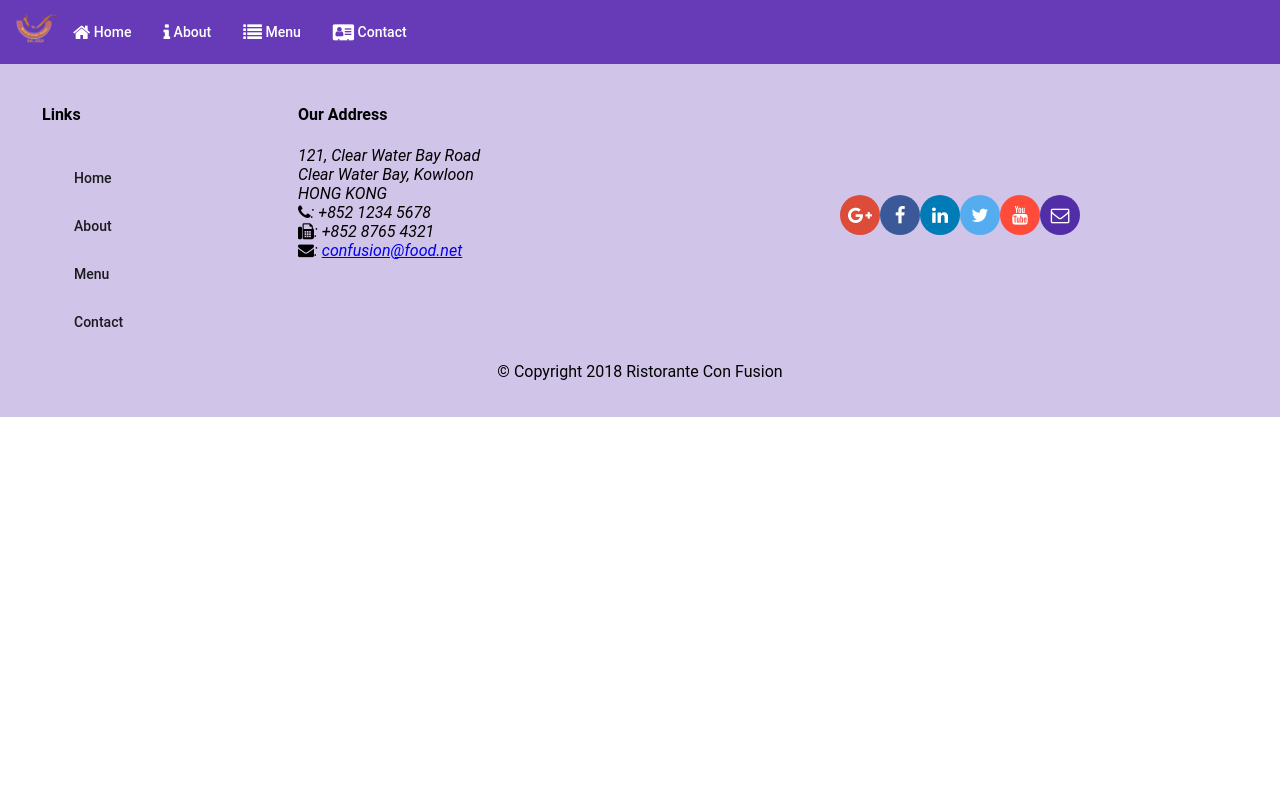
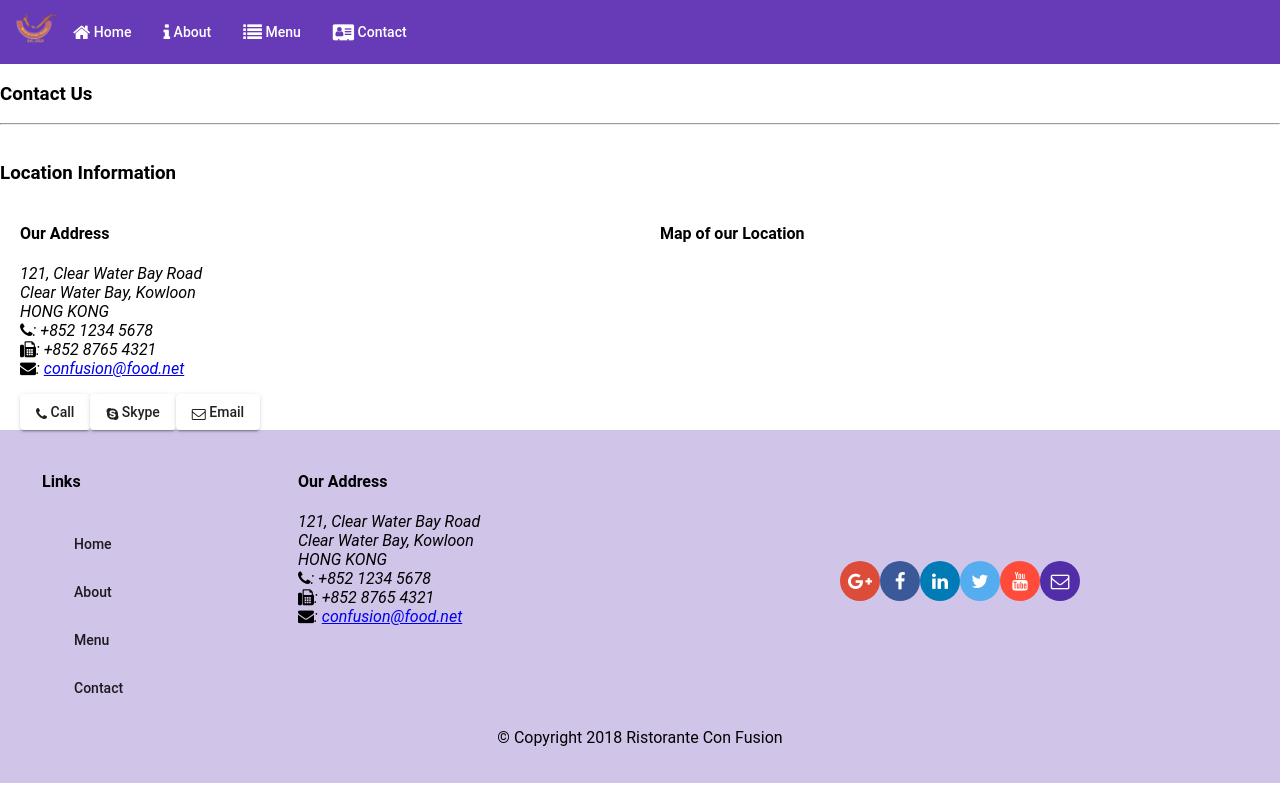
Before and after one commit to ahmedabroug/conFusion, an Angular app: page /contactus in a window 1280 px wide. Before the commit this address led to /. Built offline with nearby package versions, Linux system fonts and the light colour scheme.

Commit message:
Single Page Applications Part 1

```diff
--- a/src/app/app-routing/routes.ts
+++ b/src/app/app-routing/routes.ts
@@ -9,5 +9,6 @@
 export const routes: Routes = [
   { path: 'home',  component: HomeComponent },
   { path: 'menu',     component: MenuComponent },
+  { path: 'contactus',     component: ContactComponent },
   { path: '', redirectTo: '/home', pathMatch: 'full' }
 ];
--- a/src/app/app.module.ts
+++ b/src/app/app.module.ts
@@ -20,6 +20,7 @@
 import { ContactComponent } from './contact/contact.component';
 
 import { DishService } from './services/dish.service';
+import { PromotionService } from './services/promotion.service';
 
 import { AppRoutingModule } from './app-routing/app-routing.module';
 
@@ -45,7 +46,7 @@
     MatButtonModule,
     AppRoutingModule
   ],
-  providers: [DishService],
+  providers: [DishService,PromotionService],
   bootstrap: [AppComponent]
 })
 export class AppModule { }
--- a/src/app/contact/contact.component.html
+++ b/src/app/contact/contact.component.html
@@ -1,3 +1,38 @@
-<p>
-  contact works!
-</p>
+<div class="container"
+  fxLayout="column"
+  fxLayoutGap="10px">
+
+  <div fxFlex>
+    <div>
+        <h3>Contact Us</h3>
+        <hr>
+    </div>
+  </div>
+
+  <div fxFlex>
+    <h3>Location Information</h3>
+    <div fxLayout="column" fxLayout.gt-sm="row">
+      <div fxFlex="50" fxFlexOffset="20px">
+        <h4>Our Address</h4>
+        <address>
+          121, Clear Water Bay Road<br>
+          Clear Water Bay, Kowloon<br>
+          HONG KONG<br>
+          <i class="fa fa-phone"></i>: +852 1234 5678<br>
+          <i class="fa fa-fax"></i>: +852 8765 4321<br>
+          <i class="fa fa-envelope"></i>:
+                <a href="mailto:confusion@food.net">confusion@food.net</a>
+        </address>
+        <p></p>
+        <div>
+          <a mat-raised-button href="tel:+85212345678"><i class="fa fa-phone"></i> Call</a>
+          <a mat-raised-button><i class="fa fa-skype"></i> Skype</a>
+          <a mat-raised-button href="mailto:confusion@food.net"><i class="fa fa-envelope-o"></i> Email</a>
+        </div>
+        </div>
+      <div fxFlex="40">
+        <h4>Map of our Location</h4>
+      </div>
+    </div>
+  </div>
+</div>
--- a/src/app/header/header.component.html
+++ b/src/app/header/header.component.html
@@ -1,7 +1,7 @@
 <mat-toolbar color="primary">
   <span><img src="/assets/images/logo.png" height=30 width=41></span>
-  <a mat-button routerLink="/home"><span class="fa fa-home fa-lg"></span> Home</a>
+  <a mat-button routerLink="/home" routerLinkActive="active"><span class="fa fa-home fa-lg"></span> Home</a>
   <a mat-button><span class="fa fa-info fa-lg"></span> About</a>
   <a mat-button routerLink="/menu"><span class="fa fa-list fa-lg"></span> Menu</a>
-  <a mat-button><span class="fa fa-address-card fa-lg"></span> Contact</a>
+  <a mat-button routerLink="/contactus"><span class="fa fa-address-card fa-lg"></span> Contact</a>
 </mat-toolbar>
--- a/src/app/header/header.component.scss
+++ b/src/app/header/header.component.scss
@@ -2,6 +2,7 @@
 $background-dark: #512DA8;
 $background-light: #9575CD;
 $background-pale: #D1C4E9;
+$background-moredark: #4527A0;
 
 @mixin zero-margin($pad-up-down, $pad-left-right) {
     margin: 0px auto;
@@ -14,3 +15,6 @@
     color:floralwhite;
     min-height: 150px;
 }
+.active {
+    background: $background-moredark;
+}
--- a/src/app/home/home.component.html
+++ b/src/app/home/home.component.html
@@ -1,3 +1,36 @@
-<p>
-  home works!
-</p>
+<div class="container"
+     fxLayout="row"
+     fxLayout.sm="column"
+     fxLayout.xs="column"
+     fxLayoutAlign.gt-md="space-around center"
+     fxLayoutGap="10px">
+
+<mat-card *ngIf="dish" fxFlex>
+  <mat-card-header>
+    <div mat-card-avatar></div>
+    <mat-card-title>
+      <h3>{{dish.name | uppercase}}</h3>
+    </mat-card-title>
+  </mat-card-header>
+  <img mat-card-image src={{dish.image}} alt={{dish.name}}>
+  <mat-card-content>
+    <p>{{dish.description}}
+    </p>
+  </mat-card-content>
+</mat-card>
+
+<mat-card *ngIf="promotion" fxFlex>
+  <mat-card-header>
+    <div mat-card-avatar></div>
+    <mat-card-title>
+      <h3>{{promotion.name | uppercase}}</h3>
+    </mat-card-title>
+  </mat-card-header>
+  <img mat-card-image src={{promotion.image}} alt={{promotion.name}}>
+  <mat-card-content>
+    <p>{{promotion.description}}
+    </p>
+  </mat-card-content>
+</mat-card>
+
+</div>
--- a/src/app/home/home.component.ts
+++ b/src/app/home/home.component.ts
@@ -1,4 +1,8 @@
 import { Component, OnInit } from '@angular/core';
+import { Dish } from '../shared/dish';
+import { DishService } from '../services/dish.service';
+import { Promotion } from '../shared/promotion';
+import { PromotionService } from '../services/promotion.service';
 
 @Component({
   selector: 'app-home',
@@ -6,10 +10,15 @@
   styleUrls: ['./home.component.scss']
 })
 export class HomeComponent implements OnInit {
+  dish: Dish;
+  promotion: Promotion;
 
-  constructor() { }
+  constructor(private dishservice: DishService,
+    private promotionservice: PromotionService) { }
 
   ngOnInit() {
+    this.dish = this.dishservice.getFeaturedDish();
+    this.promotion = this.promotionservice.getFeaturedPromotion();
   }
 
 }
--- a/src/app/services/dish.service.ts
+++ b/src/app/services/dish.service.ts
@@ -13,4 +13,12 @@
   getDishes(): Dish[] {
     return DISHES;
   }
+
+  getDish(id: number): Dish {
+    return DISHES.filter((dish) => (dish.id === id))[0];
+  }
+
+  getFeaturedDish(): Dish {
+    return DISHES.filter((dish) => dish.featured)[0];
+  }
 }
--- /dev/null
+++ b/src/app/services/promotion.service.ts
@@ -0,0 +1,23 @@
+import { Injectable } from '@angular/core';
+import { Promotion } from '../shared/promotion';
+import { PROMOTIONS } from '../shared/promotions';
+
+@Injectable({
+  providedIn: 'root'
+})
+export class PromotionService {
+
+  constructor() { }
+
+  getPromotions(): Promotion[] {
+    return PROMOTIONS;
+  }
+
+  getPromotion(id: number): Promotion {
+    return PROMOTIONS.filter((promo) => (promo.id === id))[0];
+  }
+
+  getFeaturedPromotion(): Promotion {
+    return PROMOTIONS.filter((promotion) => promotion.featured)[0];
+  }
+}
--- a/src/app/shared/dishes.ts
+++ b/src/app/shared/dishes.ts
@@ -2,11 +2,13 @@
 
 export const DISHES: Dish[] = [
     {
+        id: 0,
         name: 'Uthappizza',
         image: '/assets/images/uthappizza.png',
         category: 'mains',
         label: 'Hot',
         price: '4.99',
+        featured: true,
         // tslint:disable-next-line:max-line-length
         description: 'A unique combination of Indian Uthappam (pancake) and Italian pizza, topped with Cerignola olives, ripe vine cherry tomatoes, Vidalia onion, Guntur chillies and Buffalo Paneer.',
         comments: [
@@ -43,11 +45,13 @@
         ]
     },
     {
+        id: 1,
         name: 'Zucchipakoda',
         image: '/assets/images/zucchipakoda.png',
         category: 'appetizer',
         label: '',
         price: '1.99',
+        featured: false,
         description: 'Deep fried Zucchini coated with mildly spiced Chickpea flour batter accompanied with a sweet-tangy tamarind sauce',
         comments: [
             {
@@ -83,11 +87,13 @@
         ]
     },
     {
+        id: 2,
         name: 'Vadonut',
         image: '/assets/images/vadonut.png',
         category: 'appetizer',
         label: 'New',
         price: '1.99',
+        featured: false,
         description: 'A quintessential ConFusion experience, is it a vada or is it a donut?',
         comments: [
             {
@@ -123,11 +129,13 @@
         ]
     },
     {
+        id: 3,
         name: 'ElaiCheese Cake',
         image: '/assets/images/elaicheesecake.png',
         category: 'dessert',
         label: '',
         price: '2.99',
+        featured: false,
         description: 'A delectable, semi-sweet New York Style Cheese Cake, with Graham cracker crust and spiced with Indian cardamoms',
         comments: [
             {
--- /dev/null
+++ b/src/app/shared/promotion.ts
@@ -0,0 +1,9 @@
+export class Promotion {
+    id: number;
+    name: string;
+    image: string;
+    label: string;
+    price: string;
+    featured: boolean;
+    description: string;
+}
--- /dev/null
+++ b/src/app/shared/promotions.ts
@@ -0,0 +1,14 @@
+import { Promotion } from './promotion';
+
+export const PROMOTIONS: Promotion[] = [
+    {
+      id: 0,
+      name: 'Weekend Grand Buffet',
+      image: '/assets/images/buffet.png',
+      label: 'New',
+      price: '19.99',
+      featured: true,
+      // tslint:disable-next-line:max-line-length
+      description: 'Featuring mouthwatering combinations with a choice of five different salads, six enticing appetizers, six main entrees and five choicest desserts. Free flowing bubbly and soft drinks. All for just $19.99 per person'
+    }
+  ];
```
Also changed, not shown: 1 other file (tests, documents, lock files or other folders).
